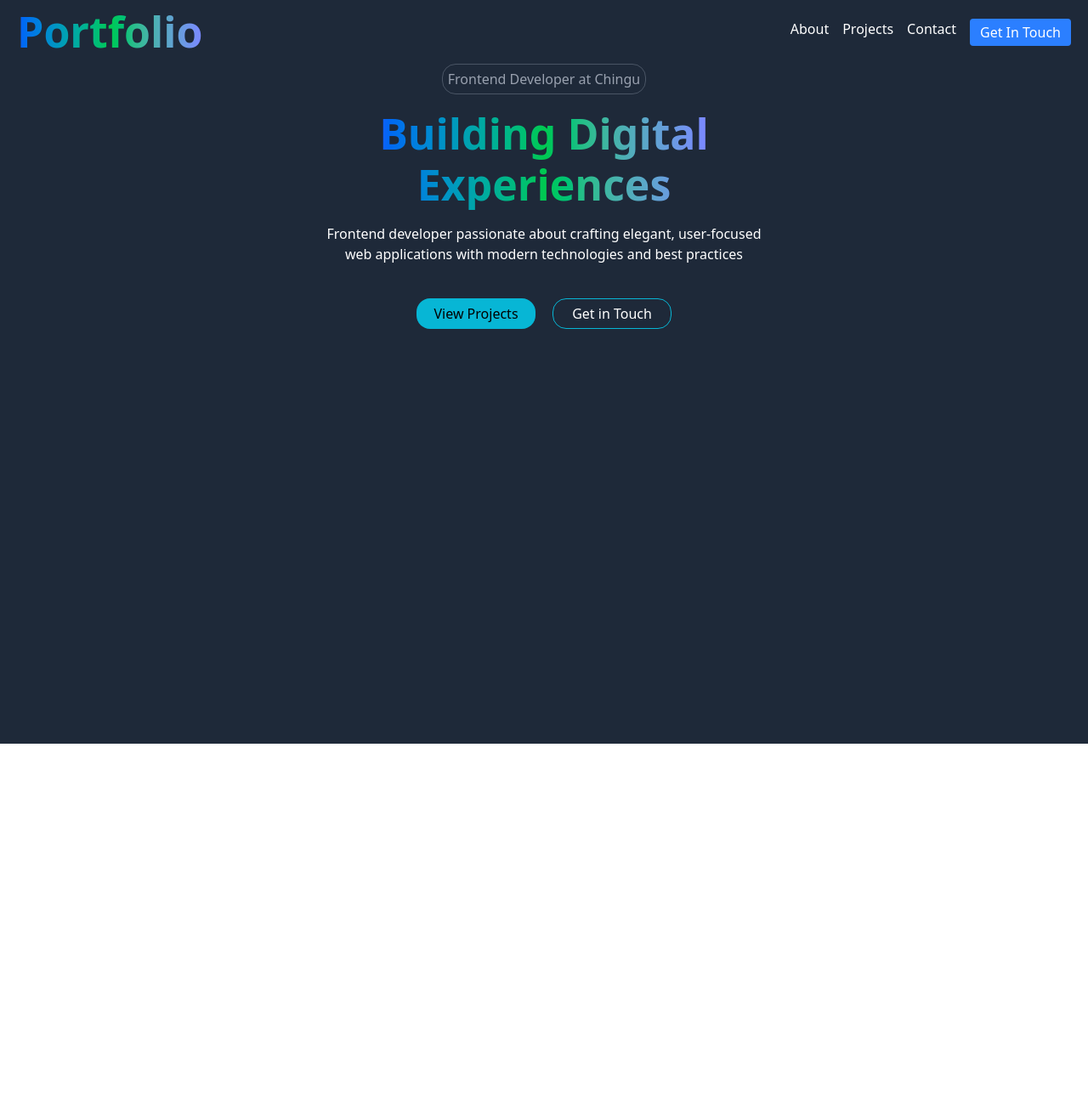
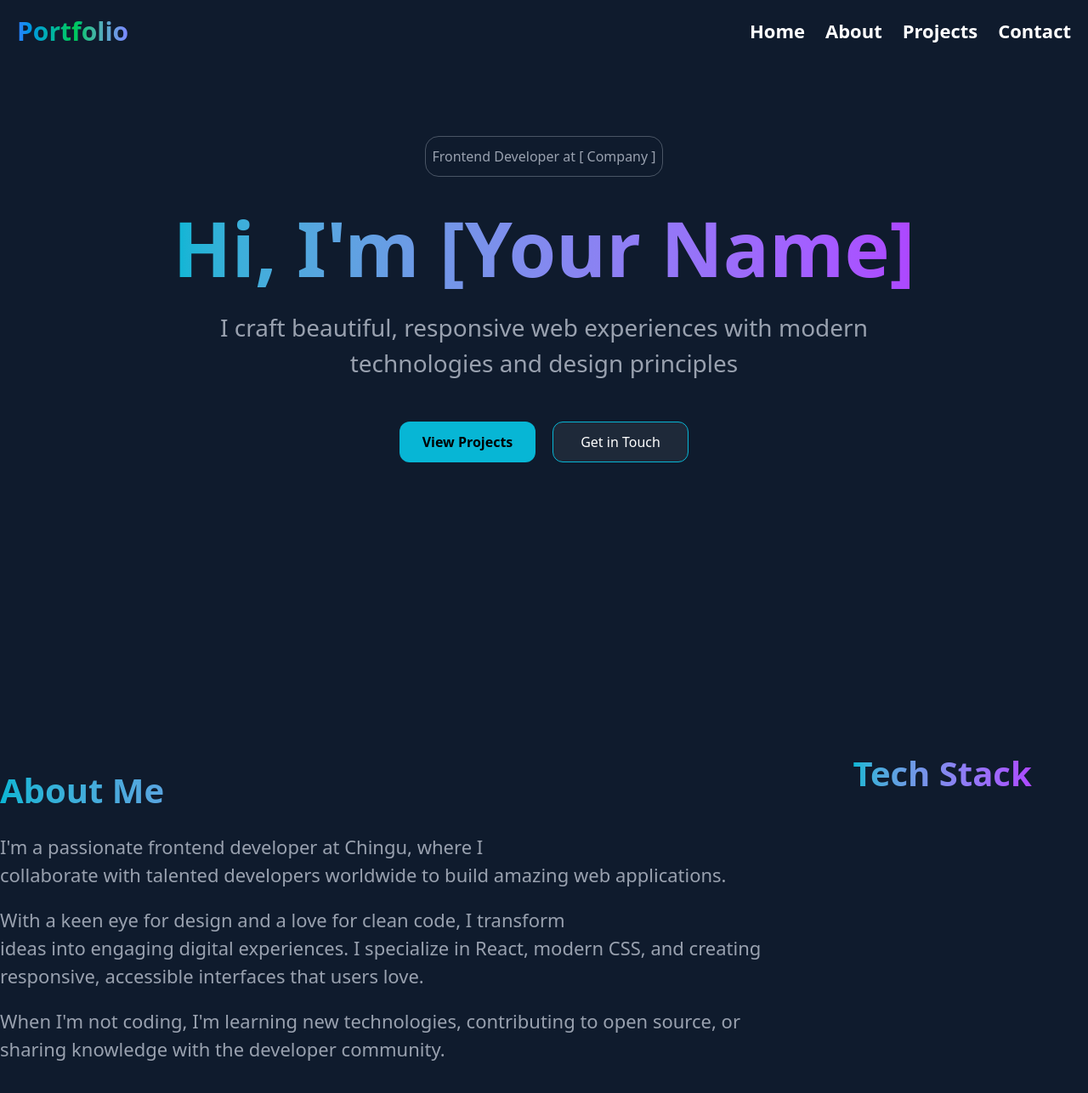
Before and after one commit to sokuenryan/portfolio, a React (Vite) app: page / in a window 1280 px wide. Shown: the top 1286 px of the page at 85% size. Before the commit the page ends 875 px from the top, so only its background shows below. Built offline with nearby package versions, Linux system fonts and the light colour scheme.

Commit message:
completed the home section, added the about, projects, and contact sections and made it anchor scrollable. Began each of the other pages besides home, but only just implemented the main featres in each section. Still need to do more styling and a bit more dynamic work.

```diff
--- a/src/App.jsx
+++ b/src/App.jsx
@@ -2,16 +2,14 @@ import { createBrowserRouter, RouterProvider } from 'react-router-dom';
 
 
 //pages
-import Home from './pages/home.jsx';
-import Header from './components/header.jsx';
+import Portfolio from './components/portolio.jsx';
 
 const router = createBrowserRouter([
     {
         path:'/',
         element: (
             <div className='m-0 p-0 box-border'>
-                <Header />
-                <Home />
+                <Portfolio />
             </div>
         ),
     },
--- a/src/components/footer.jsx
+++ /dev/null
@@ -1,10 +0,0 @@
-
-const Footer = () => {
-  return (
-    <div className='footer'>
-      <h1>Footer</h1>
-    </div>
-  );
-};
-
-export default Footer;
--- a/src/components/header.jsx
+++ /dev/null
@@ -1,16 +0,0 @@
-
-const Header = () => {
-  return (
-    <div className='flex flex-row justify-between items-center bg-gray-800 text-white'>
-      <h1 className="ml-5 font-bold text-[50px] bg-gradient-to-r from-blue-600 via-green-500 to-indigo-400 inline-block text-transparent bg-clip-text">Portfolio</h1>
-      <div className='flex flex-row gap-4 m-5'>
-        <a href='#about'>About</a>
-        <a href='#projects'>Projects</a>
-        <a href='#contact'>Contact</a>
-        <button className='bg-blue-500 px-3 py-1 rounded'>Get In Touch</button>
-      </div>
-    </div>
-  );
-};
-
-export default Header;
--- /dev/null
+++ b/src/components/portolio.jsx
@@ -0,0 +1,107 @@
+const Portfolio = () => {
+
+  return (
+    <div className='portfolio w-full h-full bg-[#0F1B2D] '>
+      {/* HEADER */}
+      <div className='fixed top-0 left-0 w-full flex flex-row justify-between items-center bg-[#0F1B2D] text-white z-50'>
+      <h1 className="ml-5 font-bold text-[30px] bg-gradient-to-r from-blue-500 via-green-500 to-indigo-400 inline-block text-transparent bg-clip-text">Portfolio</h1>
+
+      <div className='flex flex-row gap-6 m-5 text-[22px] font-bold'>
+        <a href='#home' className="relative text-white hover:text-[#07B6D5] after:content-[''] after:absolute after:left-0 after:bottom-0 after:h-[2px] after:w-0 after:bg-[#07B6D5] after:transition-all after:duration-500 hover:after:w-full">Home</a>
+        <a href='#about' className="relative text-white hover:text-[#07B6D5] after:content-[''] after:absolute after:left-0 after:bottom-0 after:h-[2px] after:w-0 after:bg-[#07B6D5] after:transition-all after:duration-500 hover:after:w-full">About</a>
+        <a href='#projects' className="relative text-white hover:text-[#07B6D5] after:content-[''] after:absolute after:left-0 after:bottom-0 after:h-[2px] after:w-0 after:bg-[#07B6D5] after:transition-all after:duration-500 hover:after:w-full">Projects</a>
+        <a href='#contact' className="relative text-white hover:text-[#07B6D5] after:content-[''] after:absolute after:left-0 after:bottom-0 after:h-[2px] after:w-0 after:bg-[#07B6D5] after:transition-all after:duration-500 hover:after:w-full">Contact</a>
+      </div>
+      </div>
+
+      {/* Home Section */}
+      <section id='home' className='h-screen flex flex-col items-center text-center'>
+        <p className='mt-40 text-gray-400 border-1 border-gray-600 rounded-2xl w-70 h-12 flex items-center justify-center'>
+          Frontend Developer at [ Company ]
+        </p>
+
+        <h1 className='mt-4 h-35 font-bold text-[90px] bg-gradient-to-r from-[#07B6D5] to-purple-500 inline-block text-transparent bg-clip-text'>
+          Hi, I'm [Your Name]
+        </h1>
+
+        <p className="w-full text-gray-400 text-[28px]">
+          I craft beautiful, responsive web experiences with modern<br/>
+          technologies and design principles
+        </p>
+
+        <div className='m-12 flex flex-row gap-5'>
+          <button className="h-12 w-40 font-semibold text-black bg-[#07B6D5] rounded-xl transition-shadow hover:shadow-[0_0_50px_rgba(7,182,400,0.5)]">View Projects</button>
+          <button className='border-1 border-[#07B6D5] h-12 w-40 font-semi-bold text-white bg-gray-800 rounded-xl transition-shadow hover:shadow-[0_0_50px_rgba(7,182,400,0.5)]'>Get in Touch</button>
+        </div>
+      </section>
+
+      {/* About Section */}
+      <section id='about' className='h-screen flex flex-row mt-20'>
+        <div className='flex flex-col text-gray-400 text-[22px] mt-5'>
+          <h1 className='font-bold text-[40px] bg-gradient-to-r from-[#07B6D5] to-purple-500 inline-block text-transparent bg-clip-text'>
+            About Me
+          </h1>
+          <p className='text-gray-400 text-[22px] mt-5'>
+            I'm a passionate frontend developer at Chingu, where I<br/>
+            collaborate with talented developers worldwide to build amazing web applications.
+          </p>
+          <p className='mt-5'>
+            With a keen eye for design and a love for clean code, I transform<br/>
+            ideas into engaging digital experiences. I specialize in React, modern CSS, and creating responsive,
+            accessible interfaces that users love.
+          </p>
+          <p className='mt-5'>
+            When I'm not coding, I'm learning new technologies, contributing to open source, or sharing knowledge
+            with the developer community.
+          </p>
+        </div>
+
+        <div className='w-2/5 flex justify-center'>
+          <h1 className='font-bold text-[40px] bg-gradient-to-r from-[#07B6D5] to-purple-500 inline-block text-transparent bg-clip-text'>
+            Tech Stack
+          </h1>
+        </div>
+      </section>
+
+      {/* Projects Section */}
+      <section id='projects' className='h-screen flex flex-col items-center text-center mt-20'>
+        <h1 className='font-bold text-[40px] bg-gradient-to-r from-[#07B6D5] to-purple-500 inline-block text-transparent bg-clip-text'>
+          My Projects
+        </h1>
+
+        <div className='grid grid-cols-3 gap-6 mt-10 w-4/5'>
+          <div className='bg-gray-800 p-5 rounded-lg hover:shadow-lg transition-shadow'>
+            <h2 className='text-[24px] font-semibold mb-2'>Project One</h2>
+            <p className='text-gray-400'>A brief description of Project One.</p>
+          </div>
+
+          <div className='bg-gray-800 p-5 rounded-lg hover:shadow-lg transition-shadow'>
+            <h2 className='text-[24px] font-semibold mb-2'>Project Two</h2>
+            <p className='text-gray-400'>A brief description of Project Two.</p>
+          </div>
+
+          <div className='bg-gray-800 p-5 rounded-lg hover:shadow-lg transition-shadow'>
+            <h2 className='text-[24px] font-semibold mb-2'>Project Three</h2>
+            <p className='text-gray-400'>A brief description of Project Three.</p>
+          </div>
+
+        </div>
+      </section>
+
+      {/* Contact Section */}
+      <section id='contact' className='h-screen flex flex-col items-center text-center'>
+        <h1 className='font-bold text-[40px] bg-gradient-to-r from-[#07B6D5] to-purple-500 inline-block text-transparent bg-clip-text'> Contact Me</h1>
+
+        <p className='w-3/5 text-gray-400 text-[22px] mt-5'>
+          I'm always open to discussing new projects or opportunities. Feel free to reach out!
+        </p>
+
+        <button className='mt-5 h-12 w-40 font-semi-bold text-white bg-[#07B6D5] rounded-xl transition-shadow hover:shadow-[0_0_50px_rgba(7,182,400,0.5)]'>
+          Get in Touch
+        </button>
+      </section>
+    </div>
+  );
+};
+
+export default Portfolio;
--- a/src/pages/about.jsx
+++ /dev/null
@@ -1,11 +0,0 @@
-import React from 'react';
-
-const About = () => {
-  return (
-    <div className='about'>
-      <h1>About</h1>
-    </div>
-  );
-};
-
-export default About;
--- a/src/pages/contact.jsx
+++ /dev/null
@@ -1,11 +0,0 @@
-import React from 'react';
-
-const Contact = () => {
-  return (
-    <div className='contact'>
-      <h1>Contact</h1>
-    </div>
-  );
-};
-
-export default Contact;
--- a/src/pages/home.jsx
+++ /dev/null
@@ -1,27 +0,0 @@
-
-
-const Home = () => {
-  return (
-    <div className='home w-full h-screen flex flex-col items-center text-center bg-gray-800'>
-      <p className='text-gray-400 border-1 border-gray-600 rounded-2xl w-60 h-9 flex items-center justify-center'>
-        Frontend Developer at Chingu
-      </p>
-
-      <h1 className='m-4 leading-[60px] font-bold text-[50px] bg-gradient-to-r from-blue-600 via-green-500 to-indigo-400 inline-block text-transparent bg-clip-text'>
-        Building Digital<br/> Experiences
-      </h1>
-
-      <p className="w-full text-white">
-        Frontend developer passionate about crafting elegant, user-focused<br />
-        web applications with modern technologies and best practices
-      </p>
-
-      <div className='m-10 flex flex-row gap-5'>
-        <button className='w-35 font-semi-bold text-black bg-[#07B6D5] rounded-2xl'>View Projects</button>
-        <button className='h-9 border-1 border-[#07B6D5] w-35 font-semi-bold text-white bg-gray-800 rounded-2xl'>Get in Touch</button>
-      </div>
-    </div>
-  );
-};
-
-export default Home;
```
Also changed, not shown: src/components/error.jsx (renamed from src/pages/error.jsx), src/pages/projects.jsx (deleted).
